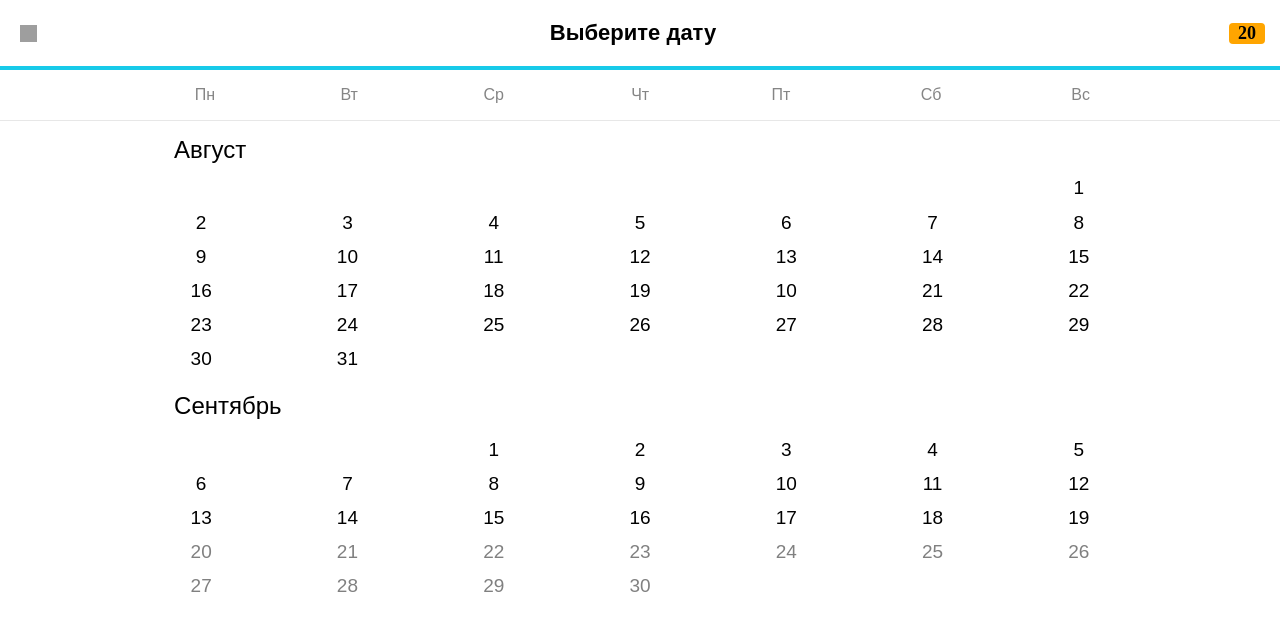
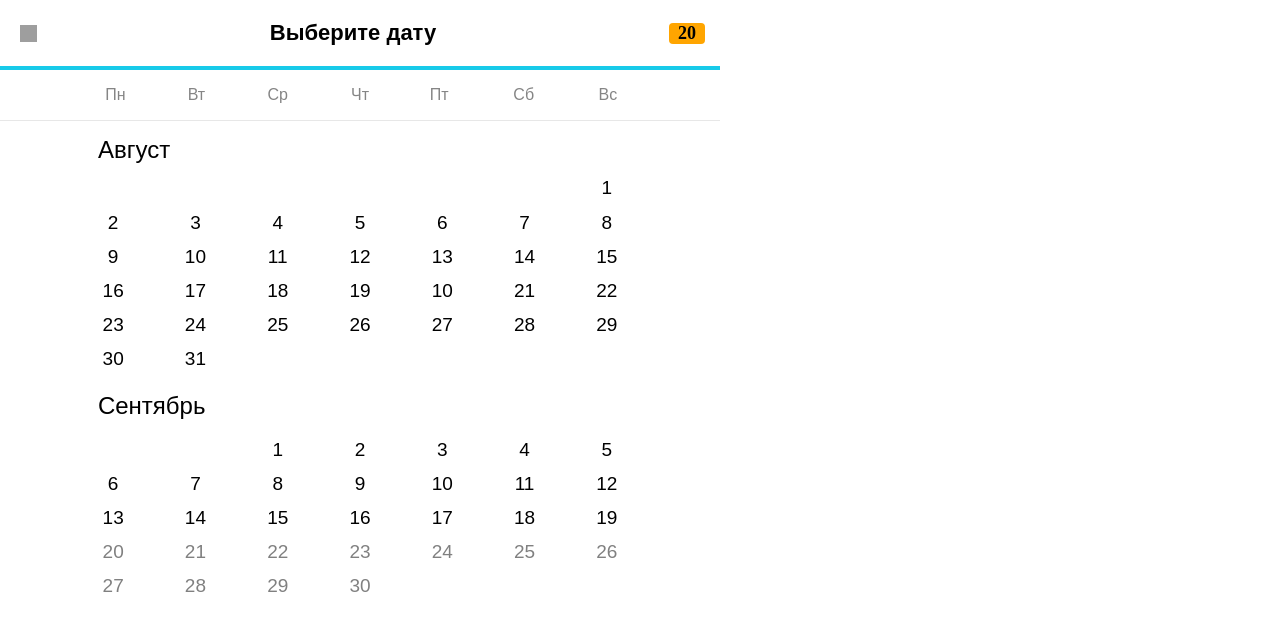
Before and after one commit to SergeyDev0/calendar-mobile-720, a plain HTML site: page index.html in a window 1280 px wide. Drawn offline with Linux system fonts and the light colour scheme; grey boxes are pictures that could not be loaded.

Commit message:
Update index.html

```diff
--- a/index.html
+++ b/index.html
@@ -9,6 +9,14 @@
         *{
     margin: 0;
 }
+        html{
+            display: flex;
+            justifi-content:center;
+
+        }
+        body{
+            width: 720px;
+        }
 .header-modal-window{
     height: auto;
     display: flex;
```
